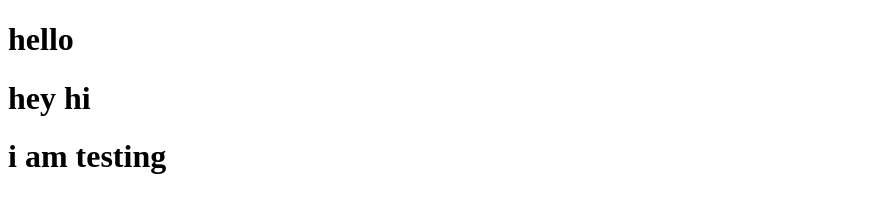
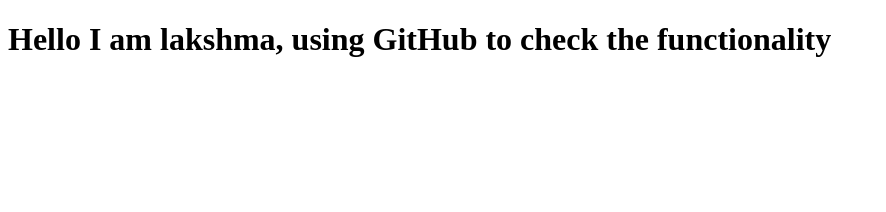
Before and after one commit to LouisW92/MiniProject1, a plain HTML site: page index.html in a window 1280 px wide. Shown: the whole page, without its empty margins (0-886 px from the left). Drawn offline with Linux system fonts and the light colour scheme.

Commit message:
Update index.html (#5)

```diff
--- a/index.html
+++ b/index.html
@@ -6,8 +6,6 @@
     <title>Document</title>
 </head>
 <body>
-    <h1>hello</h1>
-    <h1>hey hi</h1>
-    <h1>i am testing </h1>
+    <h1> Hello I am lakshma, using GitHub to check the functionality </h1>
 </body>
 </html>
```
